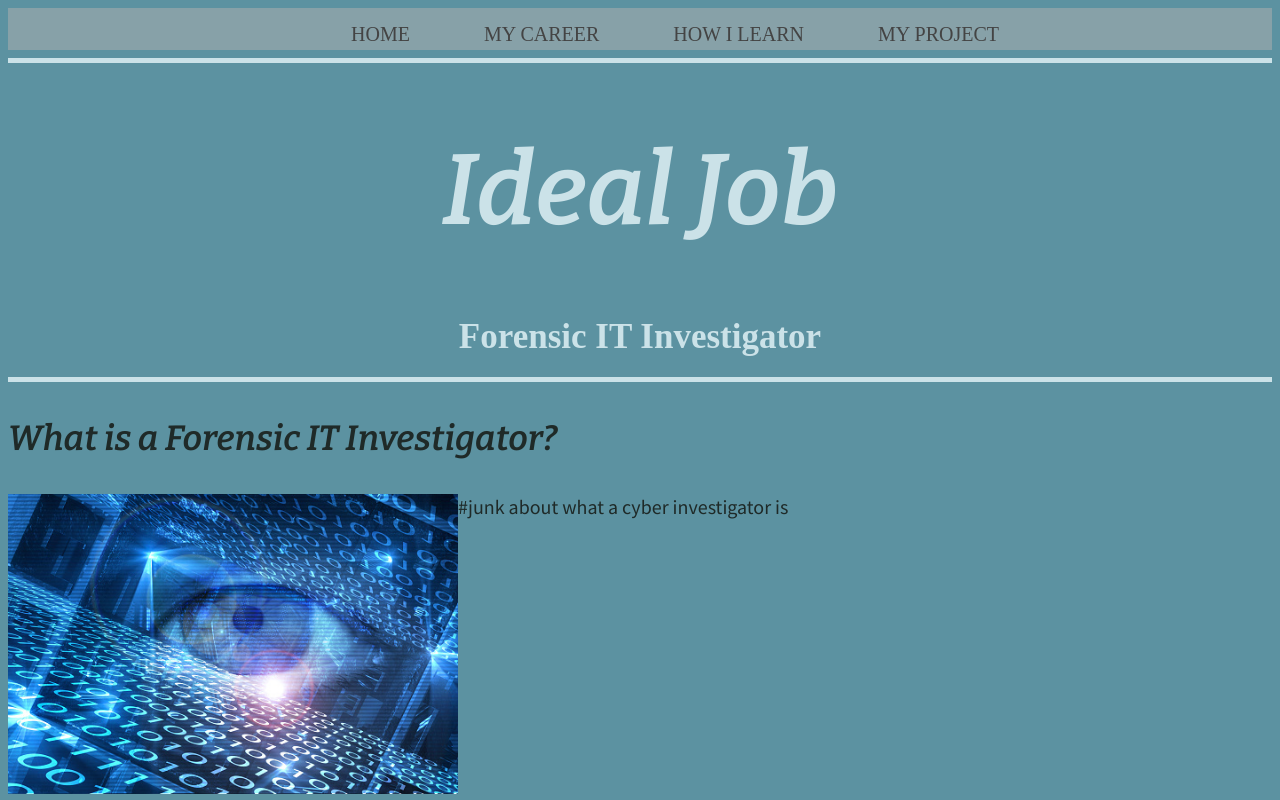
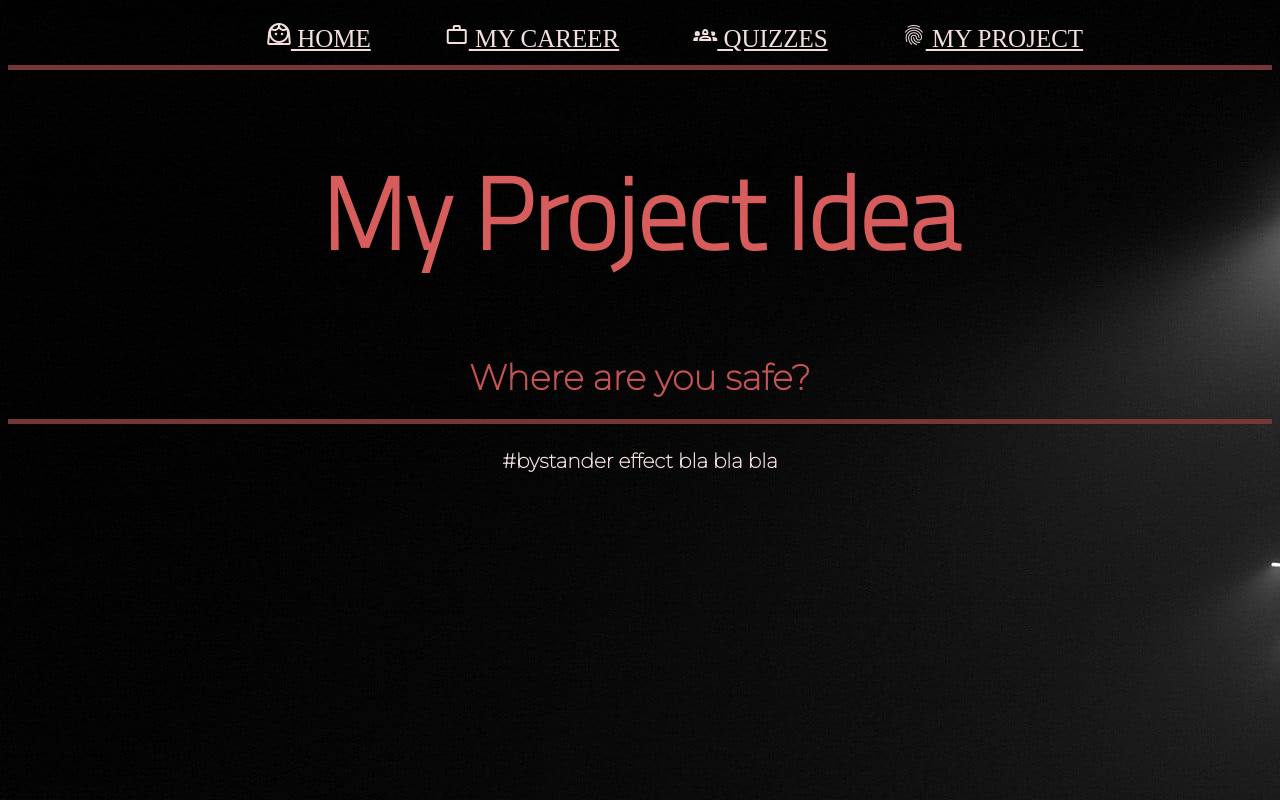
Before and after one commit to cbarina07/COSC--A1, a plain HTML site: page myproject.html in a window 1280 px wide. Drawn offline with nearby package versions, Linux system fonts and the light colour scheme.

Commit message:
icons and backgrounds

```diff
--- a/careerstyle.css
+++ b/careerstyle.css
@@ -22,7 +22,7 @@ nav li {
   position: relative;
   margin-left: 70px;
   padding-top: 15px;
-  font-size: 20px;
+  font-size: 25px;
 }
 nav {
   text-align: center;
@@ -34,6 +34,10 @@ nav a {
   text-decoration: none;
   text-transform: uppercase;
 }
+nav a:hover {
+  color: #F1D60D;
+  text-decoration: underline;}
+
 h1 {
   font-family: 'Bitter', serif;
   color: #CBE2E8;
--- a/indexstyle.css
+++ b/indexstyle.css
@@ -3,61 +3,67 @@
 @import url('https://fonts.googleapis.com/css2?family=Amatic+SC&family=Bitter:ital,wght@1,600&family=Source+Sans+Pro:ital,wght@0,300;0,400;1,200&display=swap');
 
 body {
-  background-color: #B0C693;
-}
+  background-color: #B0C693;}
+
 header {
-  background: #C69393;
-}
+  background: #C69393;}
+
 ul {
   margin: 0;
   padding: 0;
   list-style: none;
-  display: inline-block; text-align: center;
-}
+  display: inline-block; text-align: center;}
+
 nav li {
   display: inline-block;
   position: relative;
   margin-left: 70px;
   padding-top: 15px;
-  font-size: 20px;
-}
+  font-size: 25px;
+  position: relative;}
+
 nav {
-  text-align: center;
-}
+  text-align: center;}
+
 nav a {
   float: left;
   text-align: center;
   color: #444;
   text-decoration: none;
   text-transform: uppercase;
-  text-align: center;
-}
+  text-align: center;}
+
+nav a:hover {
+  color: #F1D60D;
+  text-decoration: underline;}
+
 h1 {
   font-family: 'Bitter', serif;
   color: #AD8495;
   text-align: center;
-  font-size: 100px
-}
+  font-size: 100px}
+
 h2 {
   color: #AD8495;
   text-align: center;
-  font-size: 35px
-}
+  font-size: 35px}
+
 h3 {
   font-family: 'Bitter', serif;
   color:#4C675D;
-  font-size: 30px
-}
+  font-size: 30px}
+
 hr {
        position: relative;
        top: 0px;
        border: none;
        height: 5px;
        background: #84AD87;
-       margin-bottom: 25px;
-   }
+       margin-bottom: 25px;}
 p {
   font-family: 'Source Sans Pro', sans-serif;
   font-size: 20px;
-  color: #2D3A2E;
-}
+  color: #2D3A2E;}
+
+img {
+  margin-left:10px;
--- a/myproject.html
+++ b/myproject.html
@@ -3,28 +3,29 @@
   <head>
     <meta charset="utf-8">
     <title></title>
-    <link rel="stylesheet" href="careerstyle.css">
+    <link rel="stylesheet" href="myprojectstyle.css">
+    <link rel="stylesheet" href="https://fonts.googleapis.com/css2?family=Material+Symbols+Outlined:opsz,wght,FILL,GRAD@48,400,0,0" />
   <head>
   <body>
   <header>
     <div class="container">
-    <nav>
-      <ul>
-        <li><a href="#">Home</a></li>
-        <li><a href="#">My Career</a></li>
-        <li><a href="#">How I Learn</a></li>
-        <li><a href="#">My Project</a></li>
-      </ul>
-    </nav>
-
+      <nav>
+        <ul>
+          <li><a href="#">
+            <span class="material-symbols-outlined">face_3</span>  Home</a></li>
+          <li><a href="#">
+            <span class="material-symbols-outlined">work</span>  My Career</a></li>
+          <li><a href="#">
+            <span class="material-symbols-outlined">groups_2</span>  Quizzes</a></li>
+          <li><a href="#">
+            <span class="material-symbols-outlined">fingerprint</span>  My Project</a></li>
+        </ul>
+      </nav>
 
   </header>
   <hr>
-  <h1>Ideal Job</h1>
-  <h2>Forensic IT Investigator</p>
+  <h1>My Project Idea</h1>
+  <h2>Where are you safe?</p>
   <hr>
 
-  <h3>What is a Forensic IT Investigator?</h2>
-    <img src="cyber-investigation.jpg" alt height="300px;"
-    style="float:left;/* text-align; left;*/">
-  <p> #junk about what a cyber investigator is </p>
+  <p> #bystander effect bla bla bla </p>
--- a/myprojectstyle.css
+++ b/myprojectstyle.css
@@ -0,0 +1,69 @@
+@import url('https://fonts.googleapis.com/css2?family=Titillium+Web:wght@200&display=swap');
+@import url('https://fonts.googleapis.com/css2?family=Montserrat:wght@100&display=swap');
+@import url('https://fonts.googleapis.com/css2?family=Amatic+SC&family=Bitter:ital,wght@1,600&family=Source+Sans+Pro:ital,wght@0,300;0,400;1,200&display=swap');
+
+body {
+  background-image: url("darkally.jpg");
+  }
+
+header {
+  background: #black;}
+
+ul {
+  margin: 0;
+  padding: 0;
+  list-style: none;
+  display: inline-block; text-align: center;}
+
+nav li {
+  display: inline-block;
+  position: relative;
+  margin-left: 70px;
+  padding-top: 15px;
+  font-size: 25px;
+  position: relative;}
+
+nav {
+  text-align: center;}
+
+nav a {
+  float: left;
+  text-align: center;
+  color: #F4DFDF;
+  text-decoration: bold;
+  text-transform: uppercase;
+  text-align: center;}
+
+nav a:hover {
+  color: #F1D60D;
+  text-decoration: underline;}
+
+
+h1 {
+  font-family: 'Titillium Web', sans-serif;
+  color: #D75D5D;
+  text-align: center;
+  font-size: 100px}
+
+h2 {
+  font-family: 'Montserrat', sans-serif;
+  color: #C75454;
+  text-align: center;
+  font-size: 35px}
+
+h3 {
+  font-family: 'Bitter', serif;
+  color:#4C675D;
+  font-size: 30px}
+
+hr {
+       position: relative;
+       top: 0px;
+       border: none;
+       height: 5px;
+       background: #733737;
+       margin-bottom: 25px;}
+p {
+  font-family: 'Montserrat', sans-serif;
+  font-size: 20px;
+  color: #F4DFDF;}
--- a/quizzstyle.css
+++ b/quizzstyle.css
@@ -1,65 +1,75 @@
 @import url('https://fonts.googleapis.com/css2?family=Bitter:ital,wght@1,600&display=swap');
 @import url('https://fonts.googleapis.com/css2?family=Bitter:ital,wght@1,600&display=swap');
+@import url('https://fonts.googleapis.com/css2?family=Montserrat:wght@100&display=swap');
 @import url('https://fonts.googleapis.com/css2?family=Amatic+SC&family=Bitter:ital,wght@1,600&family=Source+Sans+Pro:ital,wght@0,300;0,400;1,200&display=swap');
 
 body {
-  background-color: #EFBF9A;
-}
+  background-color: #EFBF9A;}
+
 .container {
   width:80%
-  margin:0 auto;
-}
+  margin:0 auto;}
+
 header {
-  background: #A0816B;
-}
+  background: #A0816B;}
+
 ul {
   margin: 0;
   padding: 0;
-  list-style: none;
-}
+  list-style: none;}
+
 nav li {
   display: inline-block;
   position: relative;
   margin-left: 70px;
   padding-top: 15px;
-  font-size: 20px;
-}
+  font-size: 25px;}
+
 nav {
-  text-align: center;
-}
+  text-align: center;}
+
 nav a {
   float: left;
   text-align: center;
   color: #444;
   text-decoration: none;
-  text-transform: uppercase;
-}
+  text-transform: uppercase;}
+
+nav a:hover {
+    color: #F1D60D;
+    text-decoration: underline;}
+
 h1 {
   font-family: 'Bitter', serif;
   color: #864717;
   text-align: center;
-  font-size: 100px
-}
+  font-size: 100px}
+
 h2 {
+  font-family: 'Montserrat', sans-serif;
   color: #8A532B;
   text-align: center;
-  font-size: 35px
-}
+  font-size: 35px}
+
 h3 {
   font-family: 'Bitter', serif;
   color:#1F2A28;
-  font-size: 35px
-}
+  font-size: 35px}
+
 hr {
        position: relative;
        top: 0px;
        border: none;
        height: 5px;
        background: #8A532B;
-       margin-bottom: 25px;
-   }
+       margin-bottom: 25px;}
+
 p {
   font-family: 'Source Sans Pro', sans-serif;
   font-size: 20px;
   color: #8A532B;
-}
+  margin-left: 10px;
+  margin-right: 10px;}
+
+img {
+  margin-right: 10px;}
```
Also changed, not shown: career.html (+14 -11 lines), index.html (+9 -4 lines), quizz.html (+18 -9 lines), darkally.jpg (added).
